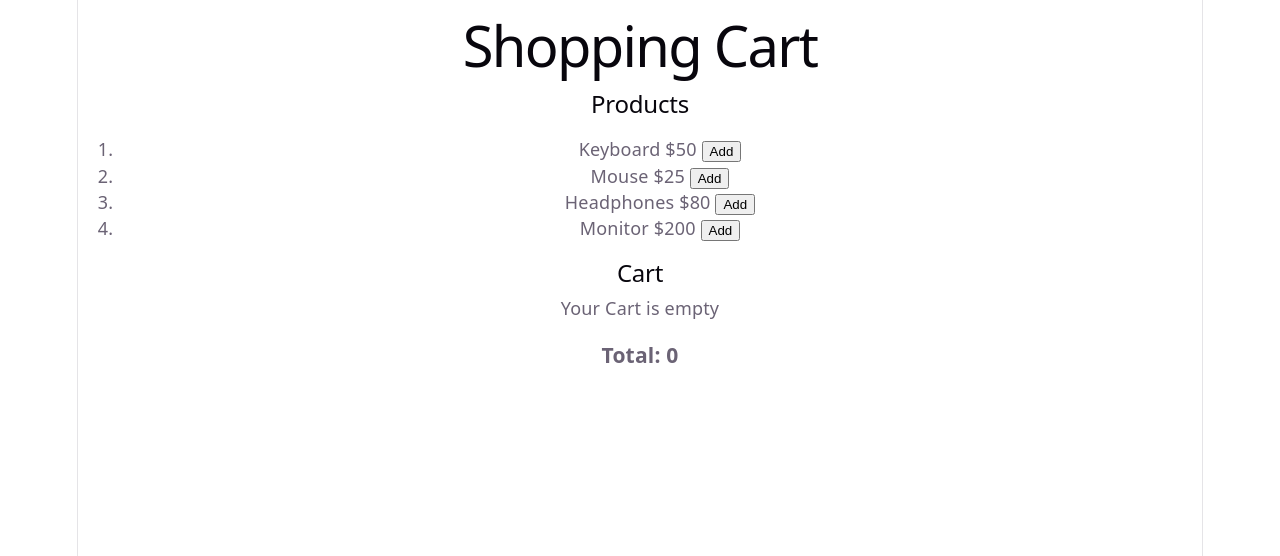
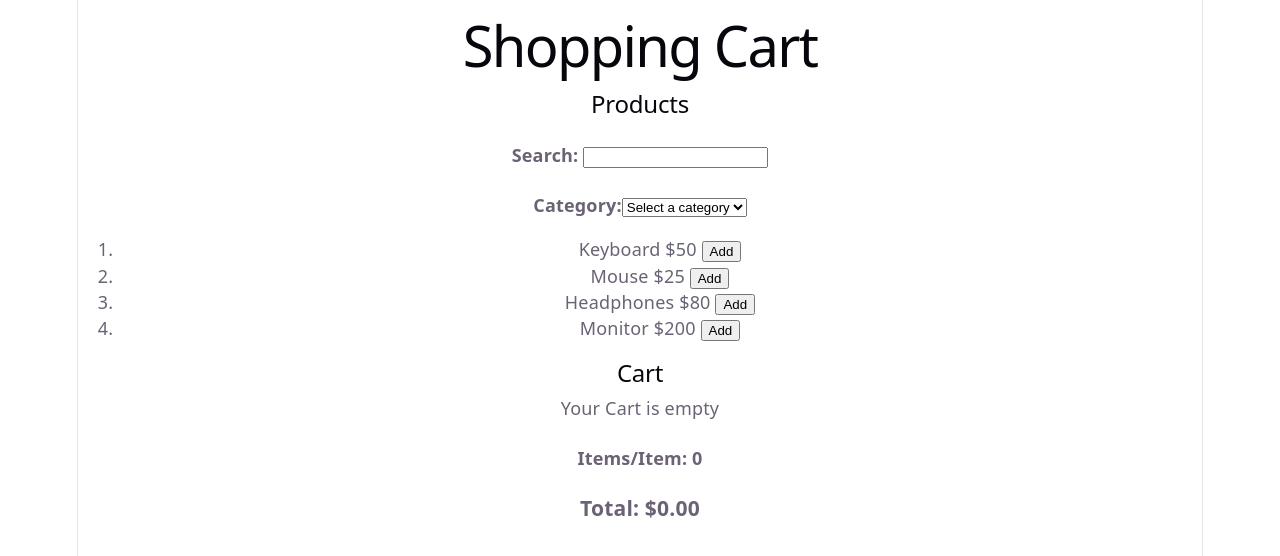
Before and after one commit to nico-devstudio/shopnest, a React (Vite) app: page / in a window 1280 px wide. Shown: the top 556 px of the page. Built offline with nearby package versions, Linux system fonts and the light colour scheme.

Commit message:
feat: add Search Bar

```diff
--- a/src/App.jsx
+++ b/src/App.jsx
@@ -3,14 +3,86 @@ import Products from "./components/Products";
 import Cart from "./components/Cart";
 
 function App() {
-  const [productList, setProductList] = useState([]);
+  const [cart, setCart] = useState([]);
+  const [searchTerm, setSearchTerm] = useState("");
+
+  const products = [
+    { id: 1, name: "Keyboard", price: 50, category: "Accesories" },
+    { id: 2, name: "Mouse", price: 25, category: "Accesories" },
+    { id: 3, name: "Headphones", price: 80, category: "Electronics" },
+    { id: 4, name: "Monitor", price: 200, category: "Electronics" },
+  ];
+
+  function handleAddProduct(product) {
+    setCart((prevCart) => {
+      const existingProduct = prevCart.find((item) => item.id === product.id);
+
+      if (existingProduct) {
+        return prevCart.map((item) =>
+          item.id === product.id
+            ? { ...item, quantity: item.quantity + 1 }
+            : item,
+        );
+      } else {
+        return [...prevCart, { ...product, quantity: 1 }];
+      }
+    });
+  }
+
+  function handleAddMore(id) {
+    setCart((prevList) =>
+      prevList.map((product) =>
+        product.id === id
+          ? { ...product, quantity: product.quantity + 1 }
+          : product,
+      ),
+    );
+  }
+
+  function handleDeductMore(id) {
+    setCart((prevList) =>
+      prevList.map((product) =>
+        product.id === id && product.quantity > 1
+          ? { ...product, quantity: product.quantity - 1 }
+          : product,
+      ),
+    );
+  }
+
+  function handleRemoveItem(id) {
+    setCart((prevList) => prevList.filter((product) => product.id !== id));
+  }
+
+  function handleClearCart() {
+    setCart([]);
+  }
+
+  function handleSearch(input) {
+    setSearchTerm(input.trim());
+  }
+  const filteredProducts =
+    searchTerm === ""
+      ? products
+      : products.filter((product) =>
+          product.name.toLowerCase().includes(searchTerm.toLowerCase()),
+        );
 
   return (
     <>
       <h1>Shopping Cart</h1>
 
-      <Products onSetList={setProductList} list={productList} />
-      <Cart onSetList={setProductList} list={productList} />
+      <Products
+        addProduct={handleAddProduct}
+        Onsearch={handleSearch}
+        products={filteredProducts}
+      />
+      <Cart
+        addMore={handleAddMore}
+        deductMore={handleDeductMore}
+        remove={handleRemoveItem}
+        clearCart={handleClearCart}
+        list={cart}
+      />
     </>
   );
 }
--- a/src/components/Cart.jsx
+++ b/src/components/Cart.jsx
@@ -1,33 +1,13 @@
 import CartItem from "./CartItem";
 
-export default function Cart({ list, onSetList }) {
+export default function Cart({ list, deductMore, addMore, remove, clearCart }) {
   const totalValue = list.reduce((sum, product) => {
     return sum + product.quantity * product.price;
   }, 0);
 
-  function handleAddMore(id) {
-    onSetList((prevList) =>
-      prevList.map((product) =>
-        product.id === id
-          ? { ...product, quantity: product.quantity + 1 }
-          : product,
-      ),
-    );
-  }
-
-  function handleDeductMore(id, quantity) {
-    if (quantity >= 2) {
-      onSetList((prevList) =>
-        prevList.map((product) =>
-          product.id === id
-            ? { ...product, quantity: product.quantity - 1 }
-            : product,
-        ),
-      );
-    } else {
-      onSetList((prevList) => prevList.filter((product) => product.id !== id));
-    }
-  }
+  const totalItems = list.reduce((sum, product) => {
+    return sum + product.quantity;
+  }, 0);
 
   return (
     <div>
@@ -35,18 +15,23 @@ export default function Cart({ list, onSetList }) {
       {list.length === 0 ? (
         <p>Your Cart is empty</p>
       ) : (
+        <div>
           <ul>
             {list.map((product) => (
               <CartItem
-              onAdd={handleAddMore}
-              onDeduct={handleDeductMore}
-              list={list}
+                key={product.id}
+                onAdd={addMore}
+                onDeduct={deductMore}
                 product={product}
+                onRemove={remove}
               />
             ))}
           </ul>
+          <button onClick={clearCart}>Clear Cart</button>
+        </div>
       )}
-      <h3>Total: {totalValue}</h3>
+      <h4>Items/Item: {totalItems}</h4>
+      <h3>Total: ${totalValue.toFixed(2)}</h3>
     </div>
   );
 }
--- a/src/components/CartItem.jsx
+++ b/src/components/CartItem.jsx
@@ -1,14 +1,11 @@
-export default function CartItem({ onAdd, onDeduct, product }) {
+export default function CartItem({ onAdd, onDeduct, product, onRemove }) {
   return (
-    <>
-      <li key={product.id}>
-        {product.name} ${product.price}{" "}
-        <button onClick={() => onDeduct(product.id, product.quantity)}>
-          -
-        </button>
-        {product.quantity}
-        <button onClick={() => onAdd(product.id)}>+</button>
-      </li>
-    </>
+    <li>
+      <button onClick={() => onRemove(product.id)}>Remove</button>{" "}
+      {product.name} ${product.price}{" "}
+      <button onClick={() => onDeduct(product.id)}>-</button>
+      {product.quantity}
+      <button onClick={() => onAdd(product.id)}>+</button>
+    </li>
   );
 }
--- a/src/components/Products.jsx
+++ b/src/components/Products.jsx
@@ -1,44 +1,40 @@
 import Product from "./Product";
 
-export default function Products({ onSetList, list }) {
-  const products = [
-    { id: 1, name: "Keyboard", price: 50 },
-    { id: 2, name: "Mouse", price: 25 },
-    { id: 3, name: "Headphones", price: 80 },
-    { id: 4, name: "Monitor", price: 200 },
-  ];
-
-  function handleAddProduct(product) {
-    const existingProduct = list.find(
-      (productList) => productList.id === product.id,
-    );
-
-    existingProduct
-      ? onSetList((prevProductList) =>
-          prevProductList.map((productList) =>
-            productList.id === product.id
-              ? { ...productList, quantity: productList.quantity + 1 }
-              : productList,
-          ),
-        )
-      : onSetList((prevProductList) => [
-          ...prevProductList,
-          { ...product, quantity: 1 },
-        ]);
-  }
-
+export default function Products({ addProduct, Onsearch, products }) {
   return (
     <div>
       <h2>Products</h2>
 
+      <h4>
+        Search:{" "}
+        <input type="text" onChange={(event) => Onsearch(event.target.value)} />
+      </h4>
+
+      <div>
+        <strong>Category:</strong>
+        <select>
+          <option value="">Select a category</option>
+          <option value="Accesories">Accesories</option>
+          <option value="Electronics">Electronics</option>
+        </select>
+      </div>
+
       <ol>
-        {products.map((product) => (
-          <Product
-            key={product.id}
-            product={product}
-            onAddProduct={handleAddProduct}
-          />
-        ))}
+        {products.length >= 1
+          ? products.map((product) => (
+              <Product
+                key={product.id}
+                product={product}
+                onAddProduct={addProduct}
+              />
+            ))
+          : products.map((product) => (
+              <Product
+                key={product.id}
+                product={product}
+                onAddProduct={addProduct}
+              />
+            ))}
       </ol>
     </div>
   );
```
Lines whose indentation alone changed are shown as unchanged.
